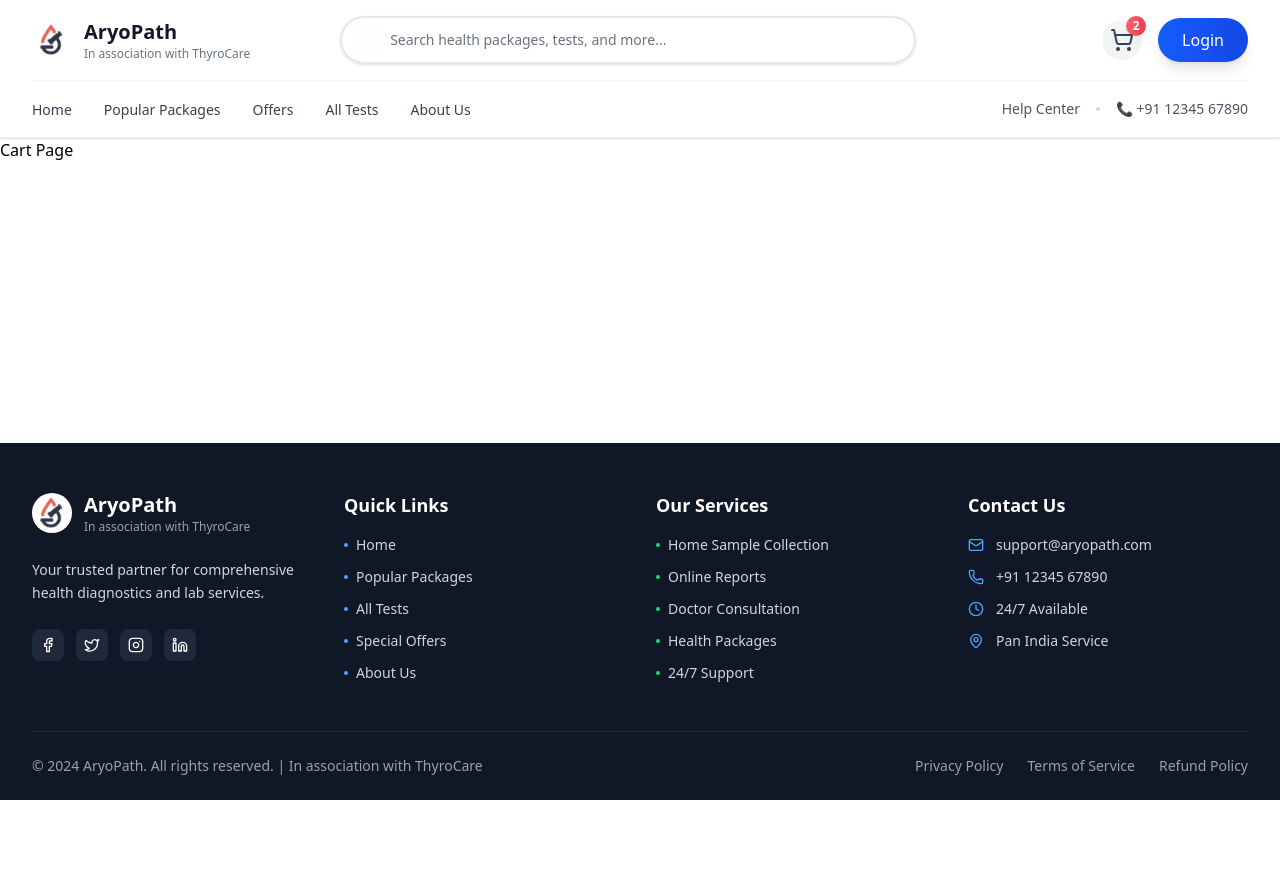
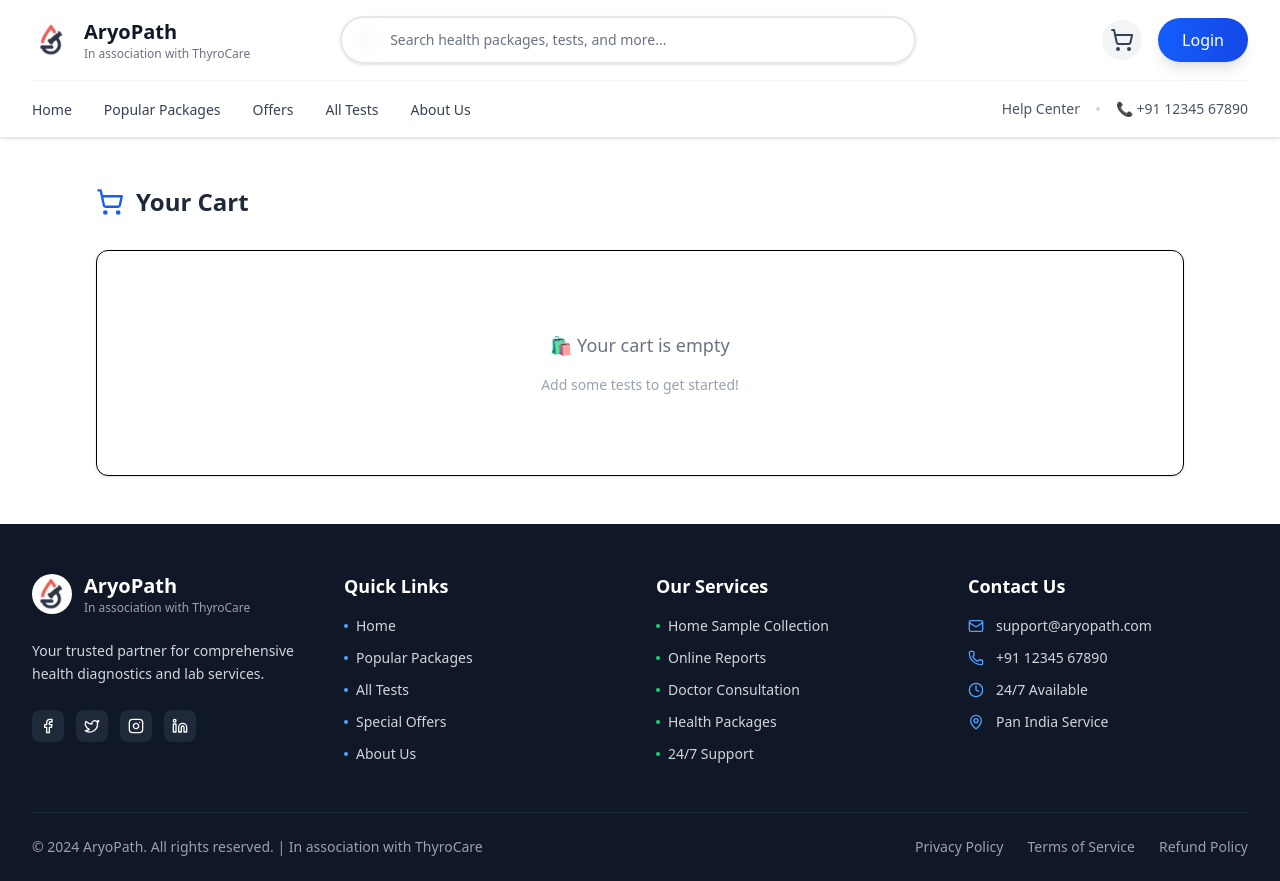
Before and after one commit to Z2Akhil/AryoPath, a React (Vite) app in the folder client/: page /cart in a window 1280 px wide. Before the commit the page ends 800 px from the top, so only its background shows below. Built offline with nearby package versions, Linux system fonts and the light colour scheme.

Commit message:
add Cart page and do some minor changes

```diff
--- a/client/src/App.jsx
+++ b/client/src/App.jsx
@@ -14,10 +14,12 @@
 import LoginPage from '@/pages/LoginPage';
 import RegisterPage from '@/pages/RegisterPage';
 import OrderPage from '@/pages/OrderPage';
+import { CartProvider } from './context/CartContext';
 
 function App() {
   return (
     <UserProvider>
+      <CartProvider>
       <Router>
         <div className="min-h-screen flex flex-col">
           <Header />
@@ -42,6 +44,7 @@
           <Footer />
         </div>
       </Router>
+      </CartProvider>
     </UserProvider>
   );
 }
--- a/client/src/components/Header.jsx
+++ b/client/src/components/Header.jsx
@@ -3,6 +3,8 @@
 import { ShoppingCart, Menu, X, Search, User, LogOut, ChevronDown } from 'lucide-react';
 import { useUser } from '../context/userContext';
 import AuthModal from './AuthModal';
+import { useCart } from "../context/CartContext";
+
 
 /* ---------- config ---------- */
 const NAV_LINKS = [
@@ -44,7 +46,7 @@
   </div>
 );
 
-const CartIcon = ({ count = 2 }) => (
+const CartIcon = ({count}) => (
   <Link to="/cart" className="relative group cursor-pointer">
     <div className="p-2 rounded-full bg-gray-100 group-hover:bg-blue-100 transition-colors duration-300">
       <ShoppingCart className="w-6 h-6 text-gray-700 group-hover:text-blue-600 transition-colors duration-300" />
@@ -197,6 +199,8 @@
   const [authOpen, setAuthOpen] = useState(false);
   const { user, logout } = useUser();
   const navigate = useNavigate();
+  const { cart } = useCart();
+
 
   return (
     <>
@@ -233,7 +237,7 @@
 
             {/* Right Section */}
             <div className="flex items-center gap-4">
-              <CartIcon />
+              <CartIcon count={cart.length} />
               <DesktopNav user={user} onLogin={() => setAuthOpen(true)} onLogout={logout} />
 
               {/* Mobile Menu Button */}
--- a/client/src/components/cards/TestCard.jsx
+++ b/client/src/components/cards/TestCard.jsx
@@ -1,7 +1,6 @@
-import { useState } from "react";
+import { useCart } from "../../context/CartContext";
 
 const TestCard = ({ test }) => {
-  // Destructure test props with default values
   const {
     name = "Unknown Test",
     code = "",
@@ -13,7 +12,6 @@
     fasting = "N/A",
   } = test;
 
-  // Calculate discount if any
   const discount =
     rate.b2C && parseFloat(rate.b2C) > parseFloat(rate.offerRate)
       ? Math.round(
@@ -23,15 +21,18 @@
         )
       : 0;
 
-  // Cart state
-  const [inCart, setInCart] = useState(false);
+  const { cart, addToCart, removeFromCart } = useCart();
+
+  const inCart = cart.some((item) => item.code === code);
 
   return (
     <div className="bg-white shadow-lg rounded-xl p-5 max-w-sm w-full flex flex-col justify-between hover:shadow-xl transition">
       {/* Header: Test Name & Category */}
       <div className="mb-3">
         <h2 className="text-lg font-bold text-gray-900">{name}</h2>
-        <p className="text-sm text-gray-500">{code} • {category}</p>
+        <p className="text-sm text-gray-500">
+          {code} • {category}
+        </p>
       </div>
 
       {/* Specimen / Units / Fasting Info */}
@@ -71,7 +72,7 @@
 
         {/* Add to Cart / Remove Button */}
         <button
-          onClick={() => setInCart(!inCart)}
+          onClick={() => (inCart ? removeFromCart(code) : addToCart(test))}
           className={`font-medium px-5 py-2 rounded text-sm transition ${
             inCart
               ? "bg-red-500 text-white hover:bg-red-600"
@@ -83,7 +84,9 @@
       </div>
 
       {/* Footer: Booked Count */}
-      <p className="text-xs text-gray-500">Booked by {bookedCount} patients</p>
+      <p className="text-xs text-gray-500">
+        Booked by {bookedCount} patients
+      </p>
     </div>
   );
 };
--- /dev/null
+++ b/client/src/context/CartContext.jsx
@@ -0,0 +1,39 @@
+// src/context/CartContext.jsx
+import { createContext, useContext, useState, useEffect } from "react";
+
+const CartContext = createContext();
+
+export const CartProvider = ({ children }) => {
+  const [cart, setCart] = useState(() => {
+    // Load from localStorage on startup
+    const saved = localStorage.getItem("cart");
+    return saved ? JSON.parse(saved) : [];
+  });
+
+  // Persist to localStorage whenever cart updates
+  useEffect(() => {
+    localStorage.setItem("cart", JSON.stringify(cart));
+  }, [cart]);
+
+  const addToCart = (item) => {
+    setCart((prev) => {
+      const exists = prev.find((pkg) => pkg.code === item.code);
+      if (exists) return prev; // prevent duplicates
+      return [...prev, item];
+    });
+  };
+
+  const removeFromCart = (code) => {
+    setCart((prev) => prev.filter((pkg) => pkg.code !== code));
+  };
+
+  const clearCart = () => setCart([]);
+
+  return (
+    <CartContext.Provider value={{ cart, addToCart, removeFromCart, clearCart }}>
+      {children}
+    </CartContext.Provider>
+  );
+};
+
+export const useCart = () => useContext(CartContext);
--- a/client/src/pages/CartPage.jsx
+++ b/client/src/pages/CartPage.jsx
@@ -1,9 +1,107 @@
+import { useCart } from "../context/CartContext";
+import { Trash2, ShoppingCart } from "lucide-react";
+
 const CartPage = () => {
-    return (
-        <>
-            Cart Page
-        </>
-    );
-}
+  const { cart, removeFromCart, clearCart } = useCart();
+
+  const total = cart.reduce(
+    (sum, item) => sum + parseFloat(item.rate.offerRate || 0),
+    0
+  );
+
+  return (
+    <div className="max-w-6xl mx-auto py-12 px-4 sm:px-6 lg:px-8">
+      {/* Header */}
+      <div className="flex items-center gap-3 mb-8">
+        <ShoppingCart className="text-blue-600 w-7 h-7" />
+        <h1 className="text-2xl font-bold text-gray-800">Your Cart</h1>
+      </div>
+
+      {cart.length === 0 ? (
+        <div className="text-center py-20 bg-white rounded-xl shadow-sm border">
+          <p className="text-gray-500 text-lg mb-4">🛍️ Your cart is empty</p>
+          <p className="text-gray-400 text-sm">Add some tests to get started!</p>
+        </div>
+      ) : (
+        <div className="grid lg:grid-cols-3 gap-8">
+          {/* Left: Cart Items */}
+          <div className="lg:col-span-2 space-y-3">
+            {cart.map((item) => (
+              <div
+                key={item.code}
+                className="flex justify-between items-center bg-white px-4 py-3 rounded-lg border border-gray-200 hover:border-blue-300 hover:shadow-sm transition"
+              >
+                <div className="flex-1 pr-3">
+                  <h3 className="font-medium text-gray-900 text-base">
+                    {item.name}
+                  </h3>
+                  <p className="text-xs text-gray-500 mt-0.5">
+                    Code: {item.code || "N/A"}
+                  </p>
+                  <p className="text-sm text-gray-700 mt-1">
+                    <span className="font-semibold text-blue-700">
+                      ₹{item.rate.offerRate}
+                    </span>{" "}
+                    {item.rate.b2C && item.rate.b2C !== item.rate.offerRate && (
+                      <span className="text-gray-400 line-through text-xs ml-1">
+                        ₹{item.rate.b2C}
+                      </span>
+                    )}
+                  </p>
+                </div>
+
+                <button
+                  onClick={() => removeFromCart(item.code)}
+                  className="text-red-600 hover:text-red-700 transition p-1.5 rounded-md hover:bg-red-50"
+                  title="Remove item"
+                >
+                  <Trash2 className="w-4 h-4" />
+                </button>
+              </div>
+            ))}
+          </div>
+
+          {/* Right: Summary Section */}
+          <div className="bg-white rounded-xl shadow-sm border border-gray-200 p-5 h-fit sticky top-24">
+            <h2 className="text-lg font-semibold text-gray-800 mb-3">
+              Order Summary
+            </h2>
+
+            <div className="space-y-1 border-b pb-3">
+              {cart.map((item) => (
+                <div
+                  key={item.code}
+                  className="flex justify-between text-sm text-gray-700"
+                >
+                  <span className="truncate w-44">{item.name}</span>
+                  <span>₹{item.rate.offerRate}</span>
+                </div>
+              ))}
+            </div>
+
+            <div className="flex justify-between items-center mt-4">
+              <p className="text-base font-medium text-gray-800">Total</p>
+              <p className="text-base font-semibold text-blue-700">
+                ₹{total.toFixed(2)}
+              </p>
+            </div>
+
+            <div className="mt-5 flex flex-col gap-2.5">
+              <button
+                onClick={clearCart}
+                className="w-full bg-gray-100 text-gray-700 px-4 py-2 rounded-md hover:bg-gray-200 transition text-sm"
+              >
+                Clear Cart
+              </button>
+              <button className="w-full bg-blue-600 text-white px-4 py-2 rounded-md hover:bg-blue-700 transition text-sm">
+                Proceed to Checkout
+              </button>
+            </div>
+          </div>
+        </div>
+      )}
+    </div>
+  );
+};
 
 export default CartPage;
--- a/client/src/pages/OfferPage.jsx
+++ b/client/src/pages/OfferPage.jsx
@@ -12,7 +12,12 @@
       try {
         setLoading(true);
         const data = await getProducts("OFFER"); // fetch OFFER products
-        setOffers(data || []);
+
+        const uniqueOffers = Array.from(
+          new Map(data.map((offer) => [offer.code, offer])).values()
+        );
+        setOffers(uniqueOffers || []);
+
       } catch (err) {
         console.error(err);
         setError("Failed to fetch offers");
--- a/client/src/pages/PackagePage.jsx
+++ b/client/src/pages/PackagePage.jsx
@@ -12,7 +12,12 @@
       try {
         setLoading(true);
         const data = await getProducts("PROFILE"); // fetch PROFILE products
-        setPackages(data || []);
+
+        const uniquePackages=Array.from(
+          new Map(data.map((pkg)=>[pkg.code,pkg])).values()
+        )
+        setPackages(uniquePackages || []);
+
       } catch (err) {
         console.error(err);
         setError("Failed to fetch packages");
--- a/client/src/pages/TestPage.jsx
+++ b/client/src/pages/TestPage.jsx
@@ -1,8 +1,8 @@
 import { useEffect, useState } from "react";
 import TestCard from "../components/cards/TestCard";
-import { getProducts } from "../api/productApi"; // Make sure this function existsy
+import { getProducts } from "../api/productApi";
 
-const TestPage = ({limit}) => {
+const TestPage = ({ limit }) => {
   const [tests, setTests] = useState([]);
   const [loading, setLoading] = useState(true);
   const [error, setError] = useState(null);
@@ -12,7 +12,13 @@
       try {
         setLoading(true);
         const data = await getProducts("TEST");
-        setTests(data || []);
+
+        //Remove duplicates based on `code`
+        const uniqueTests = Array.from(
+          new Map(data.map((test) => [test.code, test])).values()
+        );
+
+        setTests(uniqueTests || []);
       } catch (err) {
         console.error(err);
         setError("Failed to fetch tests");
@@ -25,14 +31,20 @@
   }, []);
 
   if (loading) {
-    return <div className="text-center py-20 text-gray-500">Loading tests...</div>;
+    return (
+      <div className="text-center py-20 text-gray-500">
+        Loading tests...
+      </div>
+    );
   }
 
   if (error) {
-    return <div className="text-center py-20 text-red-500">{error}</div>;
+    return (
+      <div className="text-center py-20 text-red-500">{error}</div>
+    );
   }
 
-const displayTests = limit ? tests.slice(0, limit) : tests;
+  const displayTests = limit ? tests.slice(0, limit) : tests;
 
   return (
     <div className="max-w-7xl mx-auto px-4 sm:px-6 py-10">
@@ -42,9 +54,13 @@
 
       <div className="grid gap-6 sm:grid-cols-2 md:grid-cols-3 lg:grid-cols-4">
         {displayTests.length > 0 ? (
-          displayTests.map((test, index) => <TestCard key={index} test={test} />)
+          displayTests.map((test) => (
+            <TestCard key={test.code} test={test} />
+          ))
         ) : (
-          <p className="text-gray-500 col-span-full text-center">No tests available.</p>
+          <p className="text-gray-500 col-span-full text-center">
+            No tests available.
+          </p>
         )}
       </div>
     </div>
```
